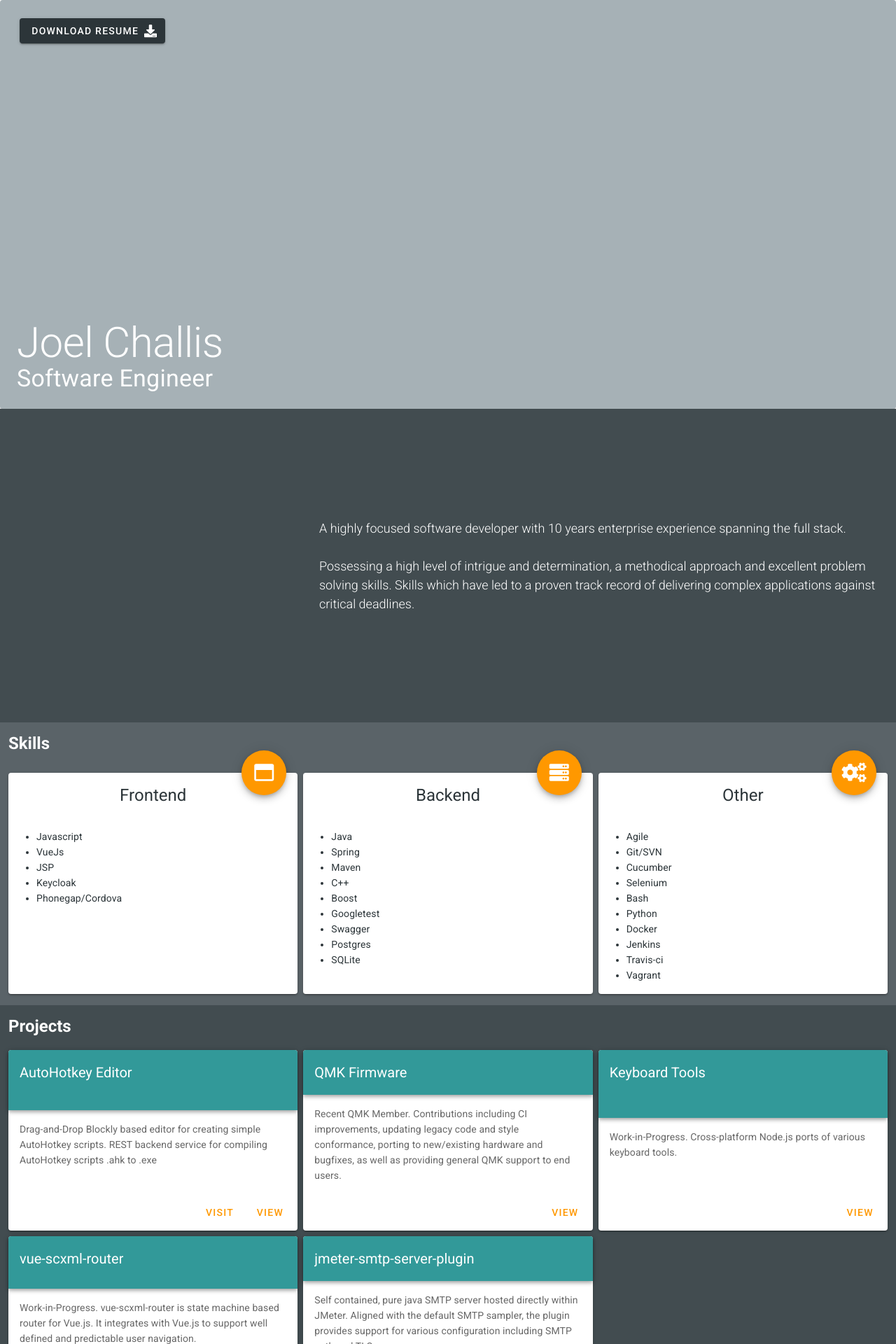
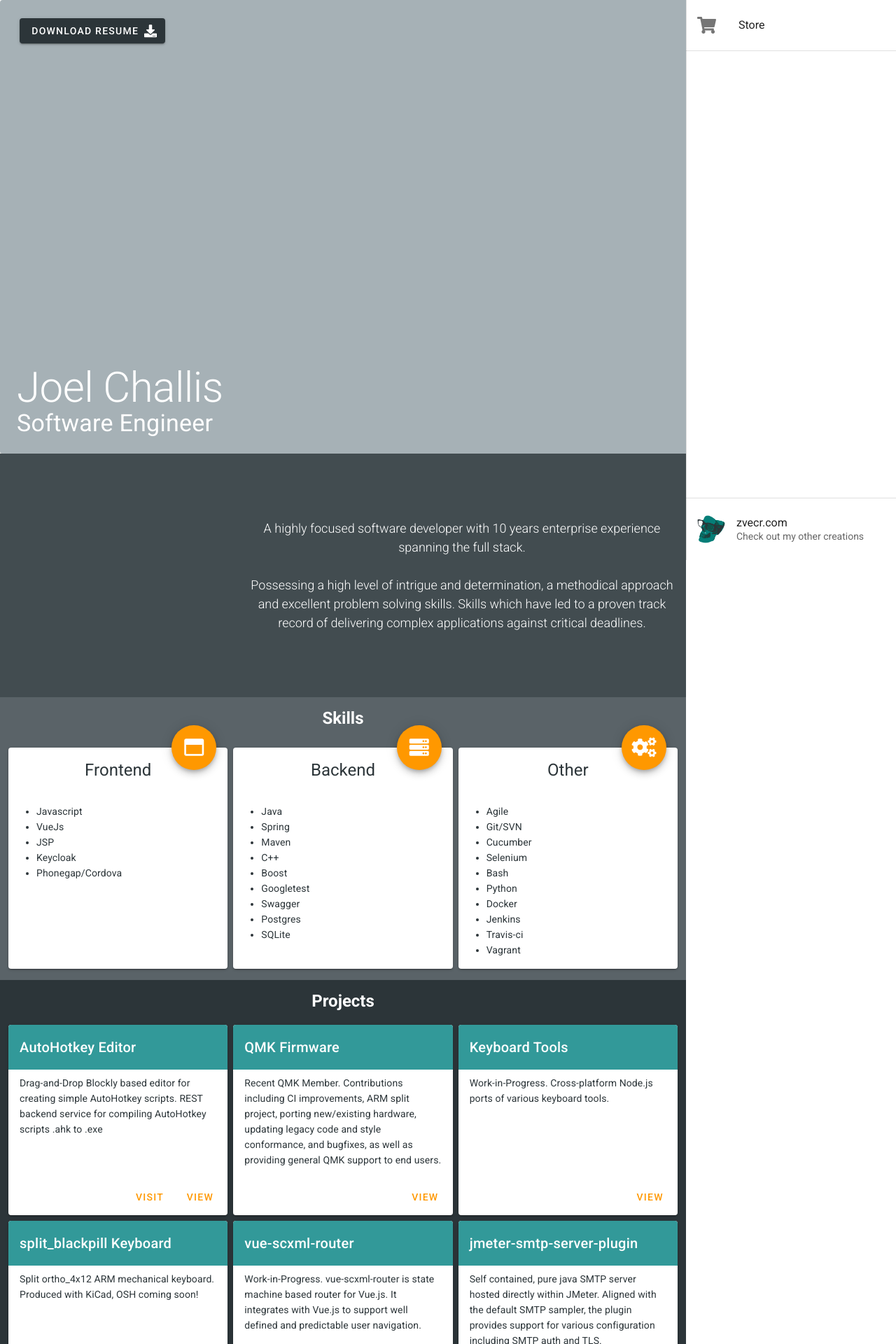
Before and after one commit to zvecr/zvecr.github.io, a Vue app: page / in a window 1280 px wide. Shown: the top 1920 px of the page at 70% size. Built offline with nearby package versions, Linux system fonts and the light colour scheme.

Commit message:
Add menu and shop link

```diff
--- a/src/App.vue
+++ b/src/App.vue
@@ -1,13 +1,15 @@
 <template>
   <v-app>
-    <app-header/>
-    <app-main/>
-    <app-footer/>
+    <app-header @menu="menu = true" />
+    <app-menu v-model="menu" />
+    <app-main />
+    <app-footer />
   </v-app>
 </template>
 
 <script>
 import AppHeader from './components/Header.vue';
+import AppMenu from './components/Menu.vue';
 import AppMain from './components/Main.vue';
 import AppFooter from './components/Footer.vue';
 
@@ -15,13 +17,15 @@ export default {
   name: 'App',
   components: {
     AppHeader,
+    AppMenu,
     AppMain,
     AppFooter,
   },
   data() {
-    return {};
+    return {
+      menu: true,
+    };
   },
-  methods: {},
 };
 </script>
 
--- a/src/components/Header.vue
+++ b/src/components/Header.vue
@@ -1,11 +1,14 @@
 <template>
   <v-card class="pa-3 primary lighten-5 white--text">
-    <v-toolbar dark floating color="transparent elevation-0">
+    <v-toolbar dark color="transparent elevation-0">
       <v-btn color="primary" dark href="resume.pdf">
         Download Resume
         <v-icon right>fas fa-download</v-icon>
       </v-btn>
-      <v-spacer></v-spacer>
+      <div class="flex-grow-1"></div>
+      <v-toolbar-items>
+        <v-btn icon @click="$emit('menu')"><v-icon>fas fa-bars</v-icon></v-btn>
+      </v-toolbar-items>
     </v-toolbar>
 
     <v-img src="icon_vector_min_infill.png" contain height="35em" position="right">
--- /dev/null
+++ b/src/components/Menu.vue
@@ -0,0 +1,46 @@
+<template>
+  <v-navigation-drawer right app :value="value" @input="toggle" width="300">
+    <v-layout column fill-height>
+      <v-list>
+        <v-list-item link href="https://zvecr.bigcartel.com">
+          <v-list-item-icon>
+            <v-icon>fas fa-shopping-cart</v-icon>
+          </v-list-item-icon>
+          <v-list-item-content>
+            <v-list-item-title>Store</v-list-item-title>
+          </v-list-item-content>
+        </v-list-item>
+      </v-list>
+
+      <v-divider></v-divider>
+      <v-spacer></v-spacer>
+      <v-divider></v-divider>
+
+      <v-list>
+        <v-list-item two-line link href="http://www.zvecr.com">
+          <v-list-item-avatar tile>
+            <img src="icon_vector_min_infill.png" />
+          </v-list-item-avatar>
+          <v-list-item-content>
+            <v-list-item-title>zvecr.com</v-list-item-title>
+            <v-list-item-subtitle>Check out my other creations</v-list-item-subtitle>
+          </v-list-item-content>
+        </v-list-item>
+      </v-list>
+    </v-layout>
+  </v-navigation-drawer>
+</template>
+
+<script>
+export default {
+  props: ['value'],
+  methods: {
+    toggle(value) {
+      this.$emit('input', value);
+    },
+  },
+};
+</script>
+
+<style>
+</style>
--- a/src/components/Projects.vue
+++ b/src/components/Projects.vue
@@ -1,17 +1,12 @@
 <template>
-  <v-container fluid grid-list-md class="primary lighten-1 white--text">
-    <h2 class="text-xs-center">Projects</h2>
-    <v-layout
-      pt-3
-      wrap
-    >
+  <v-container fluid grid-list-md class="primary lighten">
+    <h2 class="text-center white--text">Projects</h2>
+    <v-layout pt-3 wrap>
       <v-flex md4 sm6 xs12 v-for="project in projects" :key="project.name">
         <v-card round height="100%" class="flexcard">
-          <v-toolbar dark color="secondary lighten-1">
-            <v-toolbar-title>{{project.name}}</v-toolbar-title>
-          </v-toolbar>
+          <v-card-title class="secondary lighten-1 white--text">{{project.name}}</v-card-title>
 
-          <v-card-text class="grow">{{project.desc}}</v-card-text>
+          <v-card-text class="pt-2 primary--text grow">{{project.desc}}</v-card-text>
 
           <v-card-actions>
             <v-spacer></v-spacer>
@@ -38,13 +33,18 @@ export default {
         },
         {
           name: 'QMK Firmware',
-          desc: 'Recent QMK Member. Contributions including CI improvements, updating legacy code and style conformance, porting to new/existing hardware and bugfixes, as well as providing general QMK support to end users.',
+          desc: 'Recent QMK Member. Contributions including CI improvements, ARM split project, porting new/existing hardware, updating legacy code and style conformance, and bugfixes, as well as providing general QMK support to end users.',
           proj: 'https://github.com/qmk/qmk_firmware/pulls/zvecr',
         },
         {
           name: 'Keyboard Tools',
           desc: 'Work-in-Progress. Cross-platform Node.js ports of various keyboard tools.',
           proj: 'https://github.com/zvecr/Keyboard-Tools',
+        },
+        {
+          name: 'split_blackpill Keyboard',
+          desc: 'Split ortho_4x12 ARM mechanical keyboard. Produced with KiCad, OSH coming soon!',
+          proj: 'https://zvecr.bigcartel.com/product/split_blackpill',
         },
         {
           name: 'vue-scxml-router',
--- a/src/components/Skills.vue
+++ b/src/components/Skills.vue
@@ -1,6 +1,6 @@
 <template>
   <v-container fluid grid-list-md class="primary lighten-2 white--text">
-    <h2 class="text-xs-center">Skills</h2>
+    <h2 class="text-center">Skills</h2>
     <v-layout
       :pt-5="$vuetify.breakpoint.mdAndUp"
       :row="$vuetify.breakpoint.mdAndUp"
--- a/src/components/Statement.vue
+++ b/src/components/Statement.vue
@@ -1,5 +1,5 @@
 <template>
-  <v-container fluid class="primary lighten-1 white--text text-xs-center">
+  <v-container fluid class="primary lighten-1 white--text text-center">
     <v-layout align-center justify-center pa-1>
       <v-flex xs4>
         <v-avatar size="100%">
--- a/src/main.js
+++ b/src/main.js
@@ -1,6 +1,5 @@
 import Vue from 'vue';
 import App from './App.vue';
-import 'typeface-roboto/index.css';
 import vuetify from './plugins/vuetify';
 
 Vue.config.productionTip = false;
--- a/src/plugins/vuetify.js
+++ b/src/plugins/vuetify.js
@@ -1,12 +1,13 @@
 import Vue from 'vue';
 import Vuetify from 'vuetify/lib';
 import '@fortawesome/fontawesome-free/css/all.css';
+import 'typeface-roboto/index.css';
 
 Vue.use(Vuetify);
 
 export default new Vuetify({
   icons: {
-    iconfont: 'mdi',
+    iconfont: 'fa',
   },
   theme: {
     dark: false,
```
